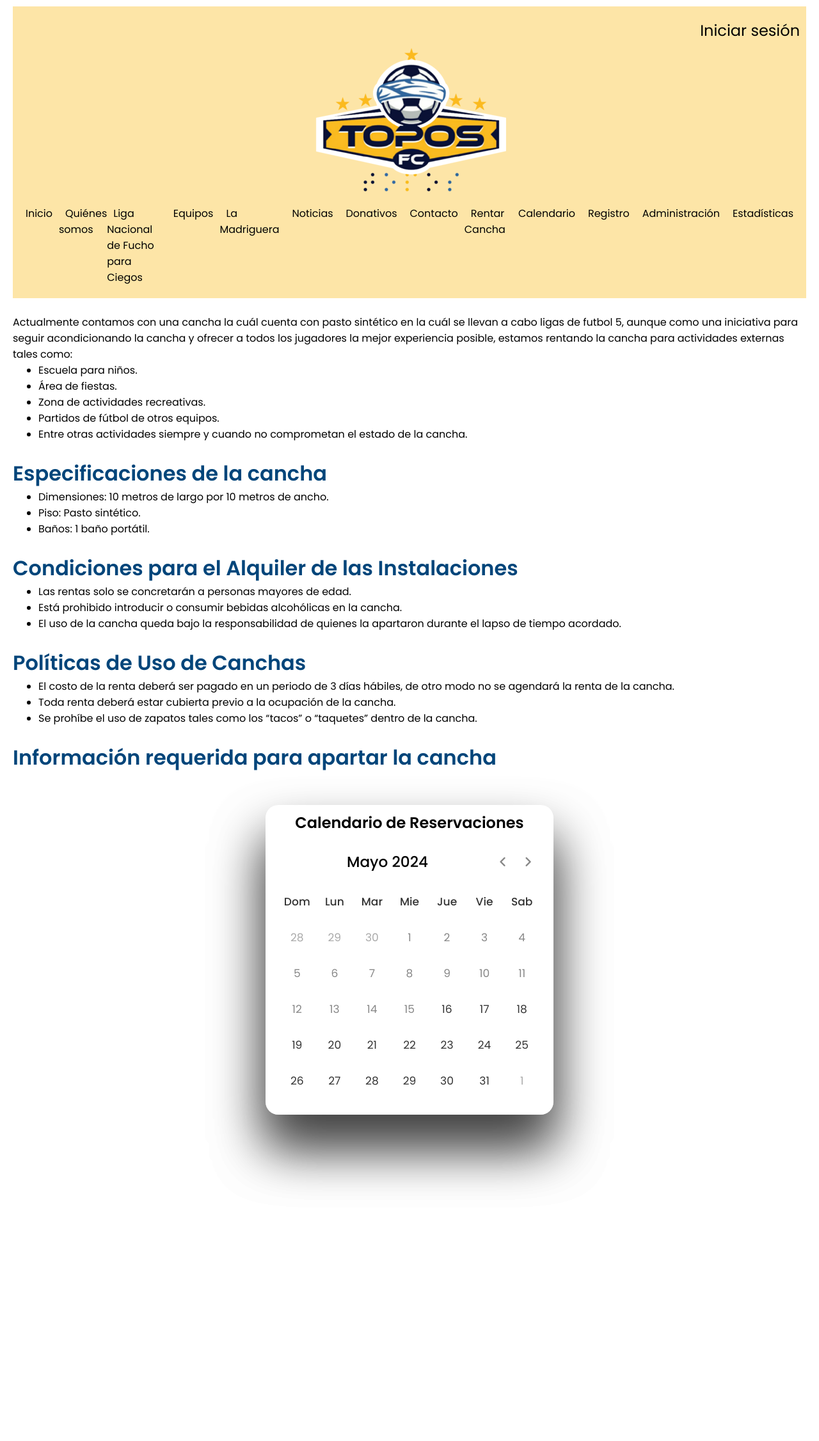
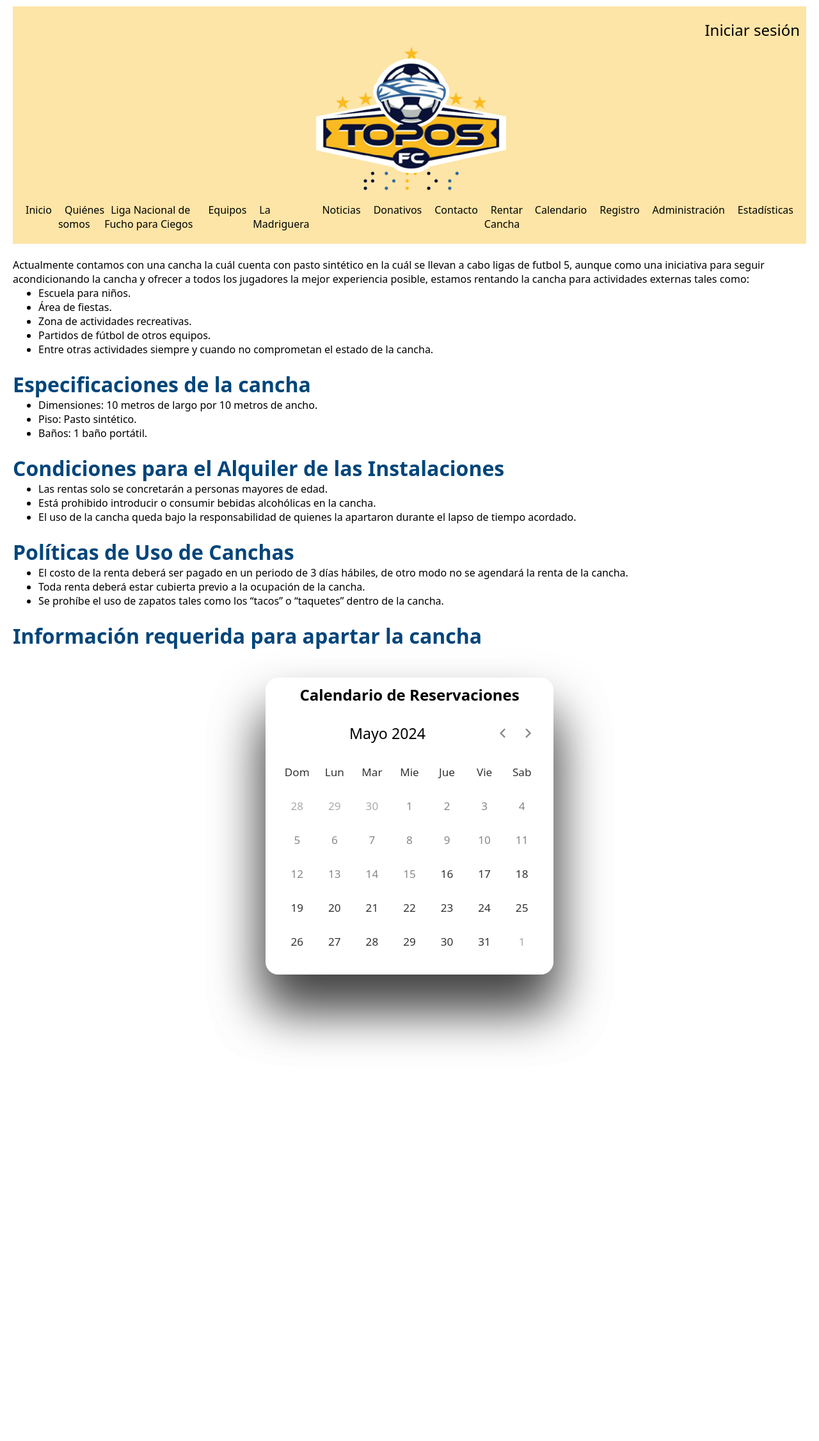
Before and after one commit to alexkm174x8/topos-fc, a PHP site: page /calendario.html in a window 1280 px wide. Shown: the whole page at 64% size. After the commit the page ends 1636 px from the top, so only its background shows below. Run offline with PHP 8.4, Linux system fonts and the light colour scheme.

Commit message:
Changed fonts

```diff
--- a/css/cal-style.css
+++ b/css/cal-style.css
@@ -1,10 +1,8 @@
-/* Import Google font - Poppins */
-@import url('https://fonts.googleapis.com/css2?family=Poppins:wght@400;500;600&display=swap');
 *{
   margin: 0;
   padding: 0;
   box-sizing: border-box;
-  font-family: 'Poppins', sans-serif;
+  font-family: system-ui, -apple-system, BlinkMacSystemFont, 'Segoe UI', Roboto, Oxygen, Ubuntu, Cantarell, 'Open Sans', 'Helvetica Neue', sans-serif;
 }
 
 body{
@@ -89,12 +87,12 @@ nav ul li a {
   padding-top: 10px;
   padding-left: 40px;
   width: 450px;
-  height: 480px;
+  height: 450px;
   background: #fff;
   border-radius: 20px;
   box-shadow: 0 50px 80px rgba(0,0,0,0.50);
   position: relative;
-  top: -500px;
+  top: -470px;
 }
 .reservation-wrapper button{
   text-decoration: solid;
--- a/css/style.css
+++ b/css/style.css
@@ -5,12 +5,12 @@
 
 body {
   background-color: #FFFFFF;
-  font-family: Arial, sans-serif;
+  font-family: system-ui, -apple-system, BlinkMacSystemFont, 'Segoe UI', Roboto, Oxygen, Ubuntu, Cantarell, 'Open Sans', 'Helvetica Neue', sans-serif;
 }
 
 h1, h2, h3, h4 {
   color: #3D5F9C;
-  font-family: Arial, sans-serif;
+  font-family: system-ui, -apple-system, BlinkMacSystemFont, 'Segoe UI', Roboto, Oxygen, Ubuntu, Cantarell, 'Open Sans', 'Helvetica Neue', sans-serif;
   font-variant:small-caps;
 }
 
```
Also changed, not shown: scripts/cal-script.js (line endings or trailing spaces).
